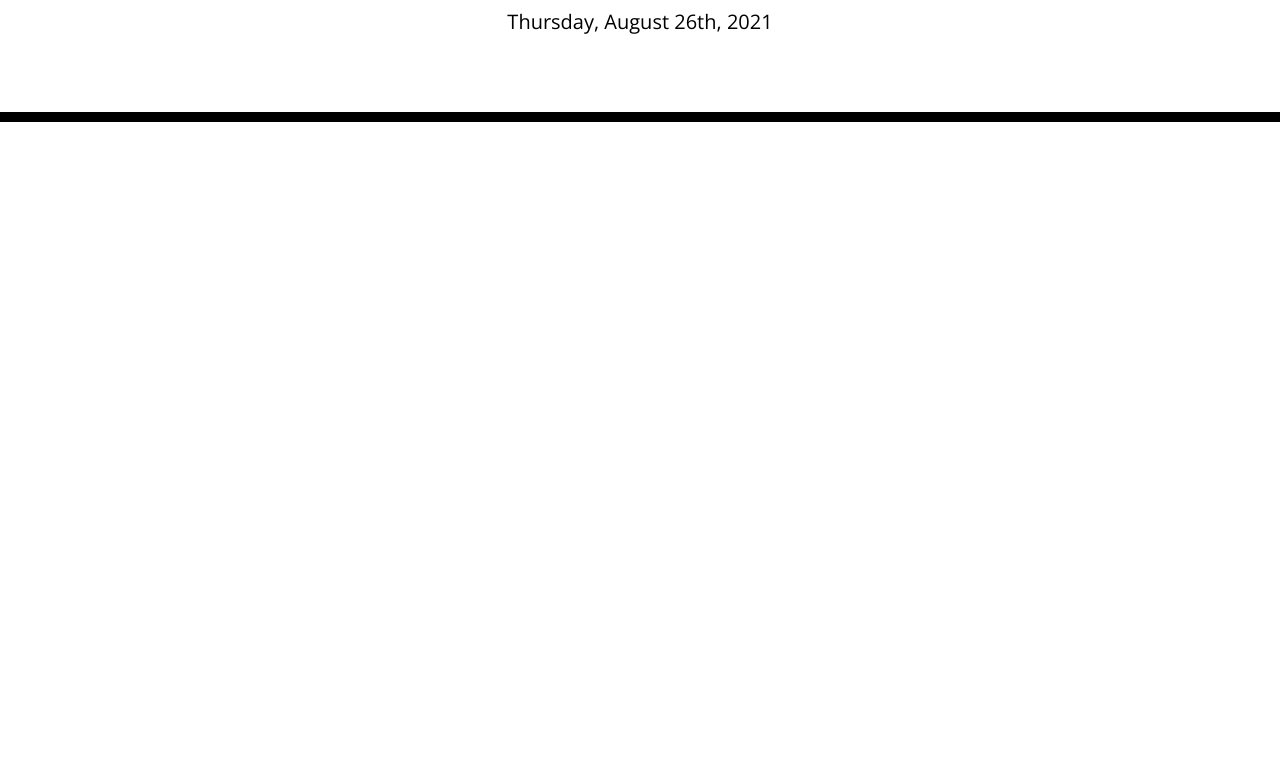
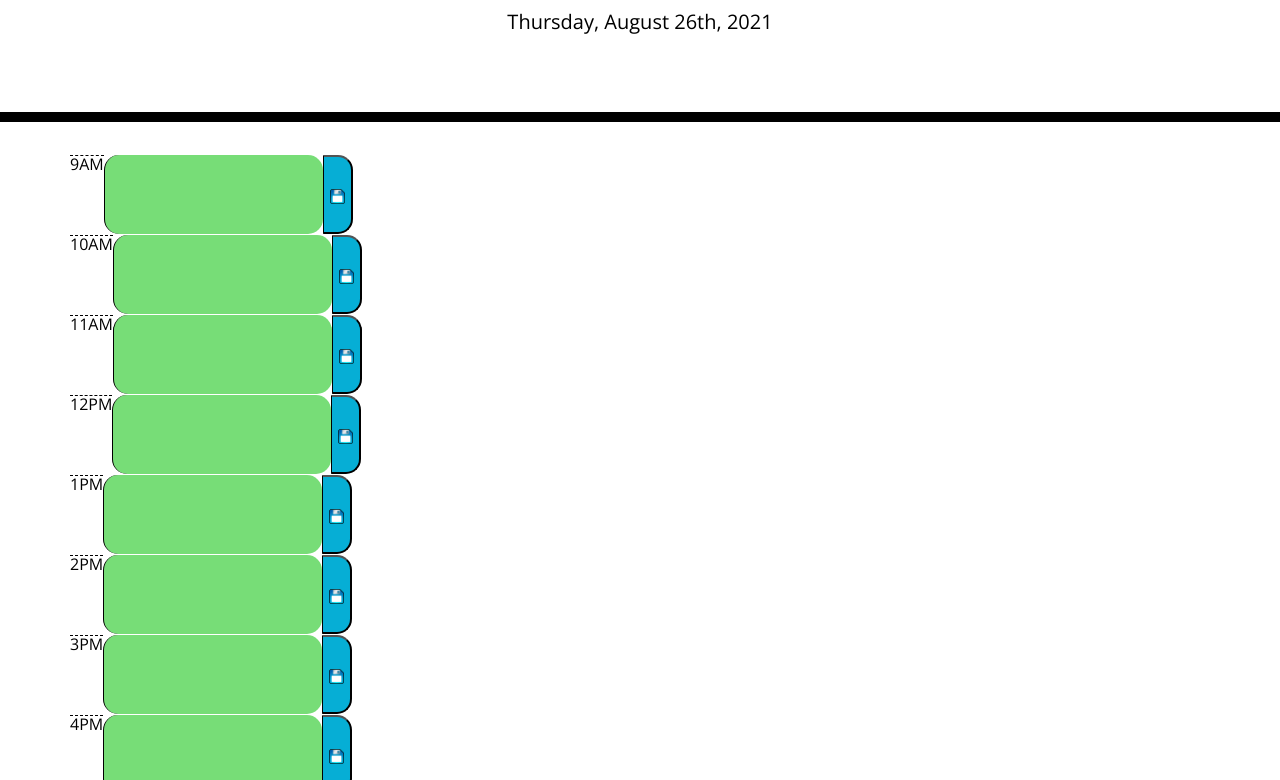
Before and after one commit to jameleggleston/Daily-Planner, a plain HTML site: page Develop/index.html in a window 1280 px wide. Shown: the part 182-962 px from the top of the page. Before the commit the page ends 800 px from the top, so only its background shows below. Drawn offline with nearby package versions, Linux system fonts and the light colour scheme.

Commit message:
finished script file

```diff
--- a/Develop/index.html
+++ b/Develop/index.html
@@ -25,7 +25,7 @@
   <body>
     <header class="jumbotron">
       <h1 class="display-3">Work Day Scheduler</h1>
-      <p class="lead">A simple calendar app for scheduling your work day</p>
+      <p class="lead">A calendar app for scheduling your work day</p>
       <p id="currentDay" class="lead"></p>
     </header>
     <div class="container">
--- a/Develop/script.js
+++ b/Develop/script.js
@@ -6,23 +6,66 @@ const container = $(".container");
 
 // This will add all the rows to the schedule container element
 
-const addHours = () => {
+const addHours =() => {
     for (let i =0; i < 9; i++){
         const nextRow = $("<div>");
         nextRow.attr("class", "row");
         container.append(nextRow);
 
-        const nextHour = $("<div>")
+        const nextHour = $("<div>");
+        nextHour.attr("class", "hour");
+        // this should set text content for our hour blocks.
+        nextHour.text(moment().hour(i + 9).format("hA"));
+
+        // need to Set text for each text area block from local storage if it's there, and leave it blank if not
+        let nextText = $("<textarea>");
+        nextText.attr("class", "time-block");
+        nextText.text(localStorage.getItem(`textArea #${i+1}`) || "");
+
+        let nextSave = $("<button>");
+        nextSave.attr("class", "saveBtn");
+
+        nextRow.append(nextHour);
+        nextRow.append(nextText);
+        nextRow.append(nextSave);
+
+        // need to Add save a button icon to each save button
+        let nextIconContainer = $("<i>");
+        nextSave.append(nextIconContainer);
+        let nextIcon = $("<img>");
+        nextIcon.attr({
+        src: "/Assets/Save-icon2.png",
+        width: "15px",
+        height: "15px",
+        alt: "Floppy Disk icon"
+        });
+        nextIconContainer.append(nextIcon);
+
     }
-
-    // need to Set text for each text area block from local storage if it's there, and leave it blank if not
-
-    // need to Add save a button icon to each save button
-
 }
 
 // Check the current time and apply styling to textarea elements based on whether they are past, present, or future
+const checkTime =()=> {
+    let rightNow = moment().hour();
+    $("textarea").each(function(i) {
+        let thisBlockHourValue = parseInt(moment().hour(i + 9).format("H"));
+        if (thisBlockHourValue < rightNow) {
+            $(this).addClass("past");
+        } else if (thisBlockHourValue === rightNow) {
+            $(this).addClass("present");
+        } else {
+            $(this).addClass("future");
+        }
+    });
+}
 
 // Create all elements on page load
-
+addHours();
+checkTime();
 // need to add a event listener to each save button in order to set local storage
+$(".saveBtn").each(function(i) {
+    $(this).on("click", function() {
+        let thisHourText = $(this).prev();
+        localStorage.setItem(`textArea #${i+1}`, thisHourText.val());
+    });
+});
```
Also changed, not shown: Assets/Save-icon2.png (added).
